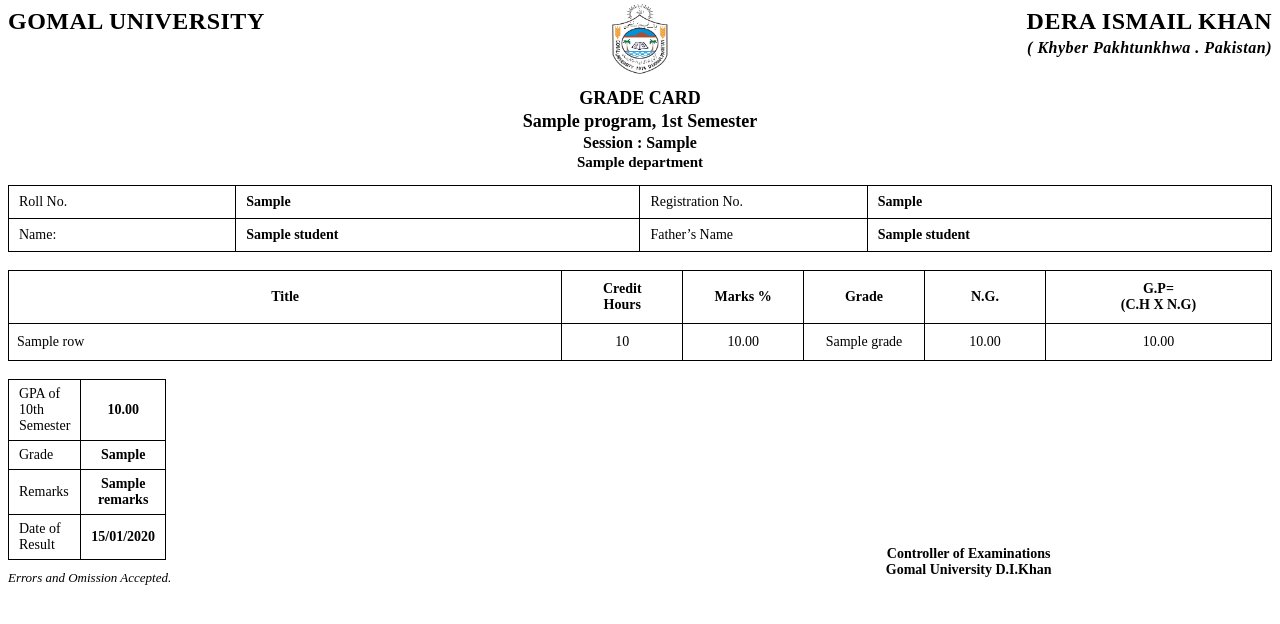
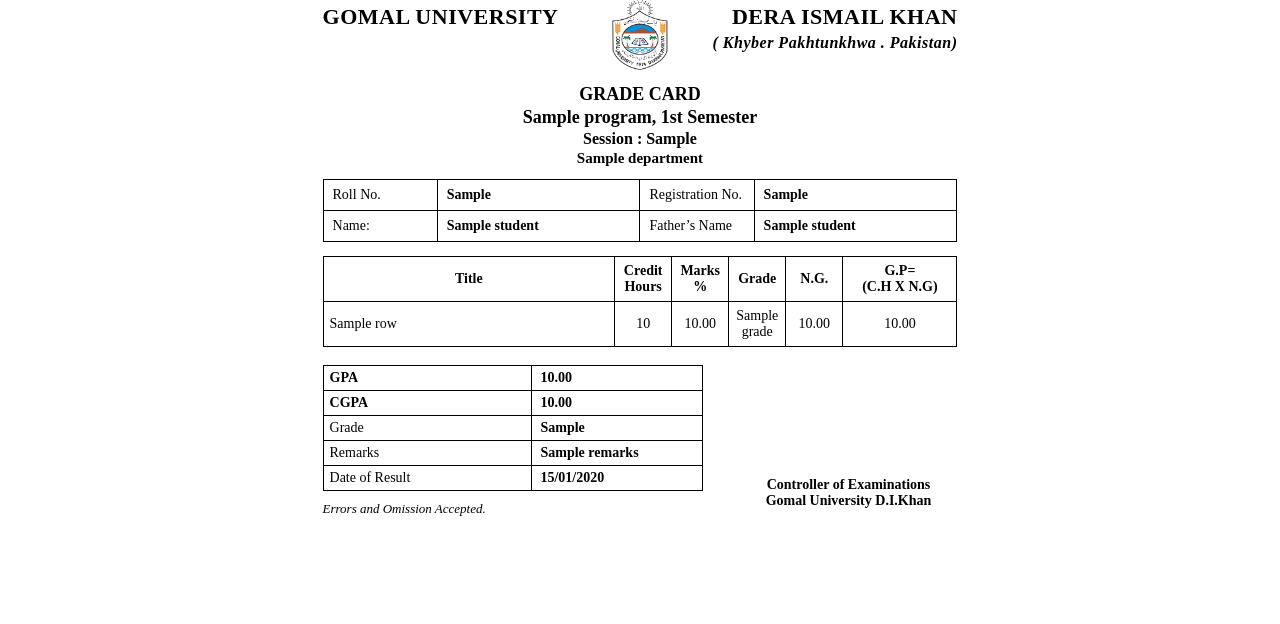
Before and after one commit to noorkhalid/Result_Portal, a Django app: template apps/results/templates/results/dmc_batch.html in a window 1280 px wide. Shown: the top 624 px of the page. Run offline with Django 5.2, Linux system fonts and the light colour scheme; the template is opened without the code that fills it: most values are stand-ins (such as "Sample title", 1, 10 or a date in 2020).

Commit message:
DMC structure Adjusted

```diff
--- a/apps/results/templates/results/dmc_batch.html
+++ b/apps/results/templates/results/dmc_batch.html
@@ -5,17 +5,30 @@
 <head>
   <meta charset="utf-8">
   <style>
-    @page { size: A4 portrait; margin: 16mm 14mm; }
+    /* -----------------------------
+       A4 Portrait – Print Safe
+       ----------------------------- */
+    /* Use slightly wider safe margins to avoid edge clipping on real printers */
+    @page { size: A4 portrait; margin: 20mm 18mm; }
+
+    *{ box-sizing: border-box; }
 
     body{
       font-family: "Times New Roman", serif;
       font-size: 12px;
       color:#000;
+      margin: 0;
     }
 
-    .page{
-      position: relative;
+    /* 95–97% of printable width, centered */
+    .dmc-page{
+      width: 100%;
+      /* Keep comfortably inside printable area (printers differ in non-printable edges) */
+      max-width: 168mm;
+      margin: 0 auto;
     }
+
+    .page{ position: relative; }
 
     .header{
       display:flex;
@@ -27,7 +40,7 @@
     .header .right{
       width:40%;
       font-weight:700;
-      font-size: 24px;
+      font-size: 22px;
       letter-spacing: .5px;
     }
     .header .left{ text-align:left; }
@@ -85,12 +98,13 @@
 
     table.student{
       width:100%;
-      margin-top:14px;
+      margin-top:12px;
       font-size: 14px;
+      table-layout: fixed;
     }
     table.student td{
       border:1px solid #000;
-      padding:8px 10px;
+      padding:7px 9px;
       vertical-align:middle;
     }
     table.student .label{
@@ -103,13 +117,14 @@
 
     table.marks{
       width:100%;
-      margin-top:18px;
+      margin-top:14px;
       font-size: 14px;
       table-layout: fixed;
+      page-break-inside: avoid; /* never split the subject table */
     }
     table.marks th, table.marks td{
       border:1px solid #000;
-      padding:10px 8px;
+      padding:6px 6px; /* fit 10 subjects without shrinking font */
       vertical-align:middle;
     }
     table.marks th{
@@ -127,22 +142,31 @@
       margin-top:18px;
       display:flex;
       justify-content:space-between;
-      gap:16px;
+      gap:18px;
       align-items:flex-end;
     }
 
+    /* Give the summary box a bit more room so labels never wrap */
+    .footer .left-foot{ flex: 0 0 60%; }
+    .footer .right-foot{ flex: 0 0 40%; }
+
     table.summary{
-      width:48%;
+      width:100%;
       font-size: 14px;
     }
     table.summary td{
       border:1px solid #000;
-      padding:6px 10px;
+      padding:4px 6px; /* tighter spacing */
+    }
+    table.summary td:first-child{
+      width:55%;
+      white-space: nowrap; /* keep “Date of Result” on one line */
     }
     table.summary td.value{
-      width:40%;
-      text-align:center;
+      width:45%;
+      text-align:left; /* keep value close to label */
       font-weight:700;
+      padding-left:8px;
     }
 
     .errors{
@@ -152,7 +176,7 @@
     }
 
     .sig{
-      width:48%;
+      width:100%;
       text-align:center;
       font-size: 14px;
       font-weight:700;
@@ -165,6 +189,7 @@
 <body>
 
 {% for d in dmcs %}
+  <div class="dmc-page">
   <div class="page">
     <div class="header">
       <div class="left">GOMAL UNIVERSITY</div>
@@ -212,7 +237,8 @@
         </tr>
       </thead>
       <tbody>
-        {% for row in d.course_rows %}
+        {# Print layout is strictly optimized for max 10 subjects #}
+        {% for row in d.course_rows|slice:":10" %}
           <tr>
             <td class="title">{{ row.title }}</td>
             <td>{{ row.credit_hours|floatformat:0 }}</td>
@@ -226,21 +252,16 @@
     </table>
 
     <div class="footer">
-      <div>
+      <div class="left-foot">
         <table class="summary">
-          {% for sem_no, gpa in d.gpa_history %}
-            <tr>
-              <td>GPA of {{ sem_no|ordinal }} Semester</td>
-              <td class="value">{{ gpa|floatformat:2 }}</td>
-            </tr>
-          {% endfor %}
-
-          {% if show_cgpa %}
-            <tr>
-              <td>CGPA upto {{ batch.semester_number|ordinal }} Semester</td>
-              <td class="value">{{ d.semester_result.cgpa|floatformat:2 }}</td>
-            </tr>
-          {% endif %}
+          <tr>
+            <td><strong>GPA</strong></td>
+            <td class="value">{{ d.semester_result.gpa|floatformat:2 }}</td>
+          </tr>
+          <tr>
+            <td><strong>CGPA</strong></td>
+            <td class="value">{{ d.semester_result.cgpa|floatformat:2 }}</td>
+          </tr>
 
           <tr>
             <td>Grade</td>
@@ -259,12 +280,13 @@
         <div class="errors">Errors and Omission Accepted.</div>
       </div>
 
-      <div class="sig">
+      <div class="sig right-foot">
         <div style="height:52px;"></div>
         <div>Controller of Examinations</div>
         <div>Gomal University D.I.Khan</div>
       </div>
     </div>
+  </div>
   </div>
 
   {% if not forloop.last %}
```
Also changed, not shown: apps/results/views.py (+7 -18 lines).
